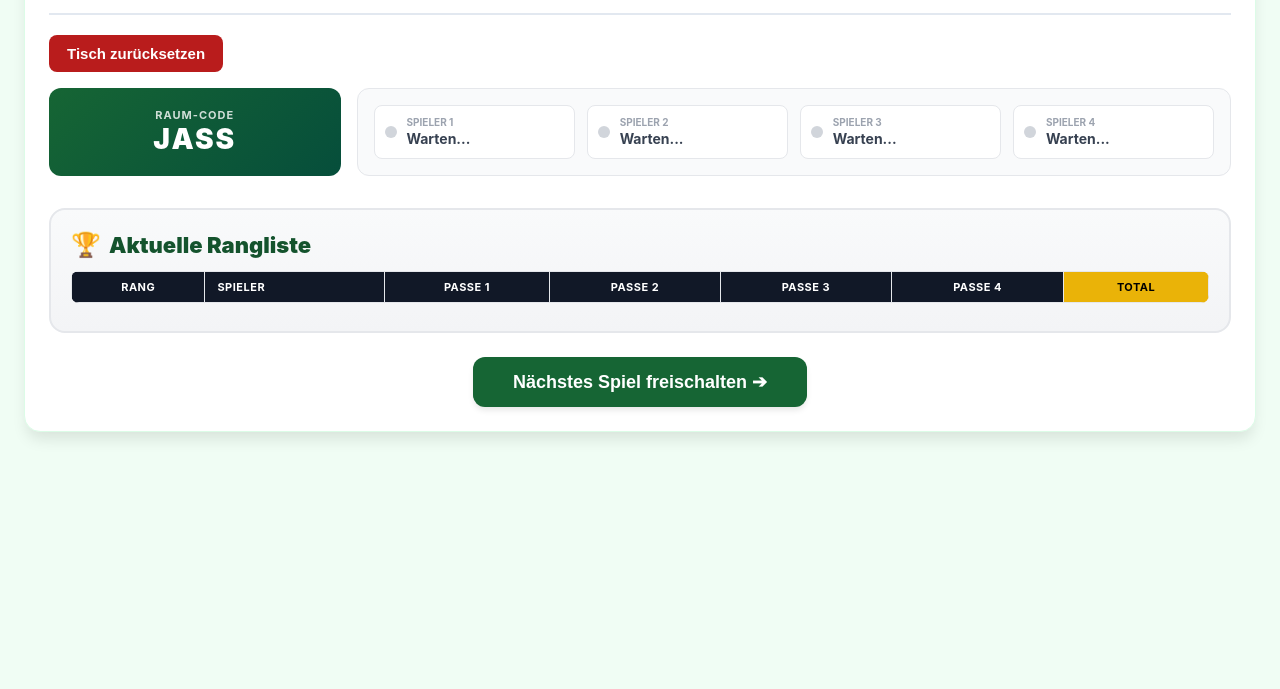
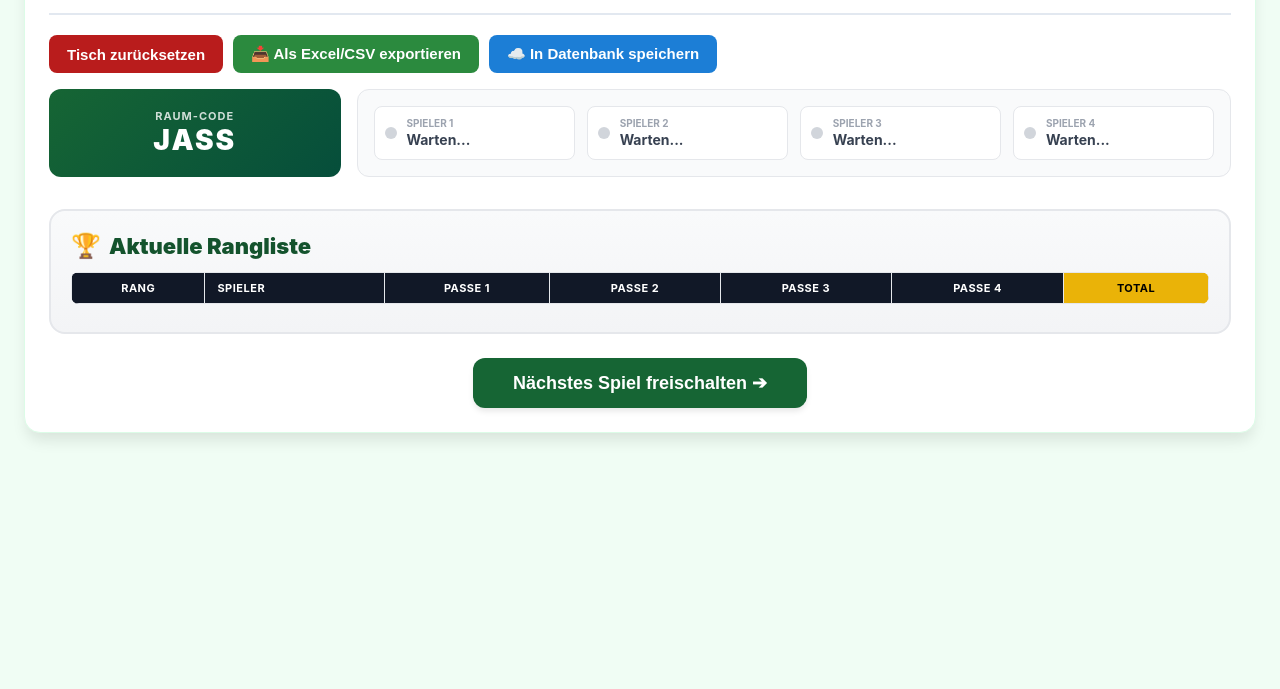
Before and after one commit to bbeatcloud/differenzler-jass, a website: page public/host.html in a window 1280 px wide. Shown: the part 111-800 px from the top of the page. Drawn offline with nearby package versions, Linux system fonts and the light colour scheme; no server answers.

Commit message:
Add files via upload

```diff
--- a/public/host.html
+++ b/public/host.html
@@ -81,9 +81,11 @@
             </div>
         </div>
 
-        <!-- Lobby Live-Status mit Reset-Button -->
-        <div style="margin-bottom: 16px;">
+        <!-- Action Bar: Reset & Neue Cloud/Export Funktionen -->
+        <div style="margin-bottom: 16px; display: flex; gap: 10px; flex-wrap: wrap;">
             <button onclick="resetTable()" style="background-color: #b91c1c; color: white; padding: 10px 18px; border-radius: 8px; border: none; font-weight: bold; cursor: pointer;">Tisch zurücksetzen</button>
+            <button onclick="exportTableToCSV()" style="background-color: #2b8a3e; color: white; padding: 10px 18px; border-radius: 8px; border: none; font-weight: bold; cursor: pointer;">📥 Als Excel/CSV exportieren</button>
+            <button onclick="saveToMongoDB()" style="background-color: #1c7ed6; color: white; padding: 10px 18px; border-radius: 8px; border: none; font-weight: bold; cursor: pointer;">☁️ In Datenbank speichern</button>
         </div>
 
         <div class="lobby-bar">
@@ -163,6 +165,50 @@
                 socket.emit('reset_table');
             }
         }
+
+        // --- NEUE FUNKTIONEN: EXCEL/CSV EXPORT & MONGODB SAVE ---
+        function exportTableToCSV(filename = 'jass_spielstand.csv') {
+            let csv = [];
+            const rows = document.querySelectorAll("table tr");
+
+            for (let i = 0; i < rows.length; i++) {
+                let row = [], cols = rows[i].querySelectorAll("td, th");
+                for (let j = 0; j < cols.length; j++) {
+                    row.push('"' + cols[j].innerText.replace(/"/g, '""') + '"');
+                }
+                csv.push(row.join(";")); // Semikolon für Schweizer / Deutsches Excel
+            }
+
+            const csvFile = new Blob(["\ufeff" + csv.join("\n")], { type: "text/csv;charset=utf-8;" });
+            const downloadLink = document.createElement("a");
+            downloadLink.download = filename;
+            downloadLink.href = window.URL.createObjectURL(csvFile);
+            downloadLink.style.display = "none";
+            document.body.appendChild(downloadLink);
+            downloadLink.click();
+            document.body.removeChild(downloadLink);
+        }
+
+        function saveToMongoDB() {
+            fetch('/api/games/save', {
+                method: 'POST',
+                headers: { 'Content-Type': 'application/json' },
+                body: JSON.stringify({})
+            })
+            .then(res => res.json())
+            .then(data => {
+                if(data.success) {
+                    alert("✅ " + data.message);
+                } else {
+                    alert("❌ Fehler: " + data.error);
+                }
+            })
+            .catch(err => {
+                console.error('Fehler:', err);
+                alert("❌ Verbindung zum Server fehlgeschlagen.");
+            });
+        }
+        // --------------------------------------------------------
 
         function updateLobbyStatus(players) {
             for(let i = 1; i <= 4; i++) {
```
